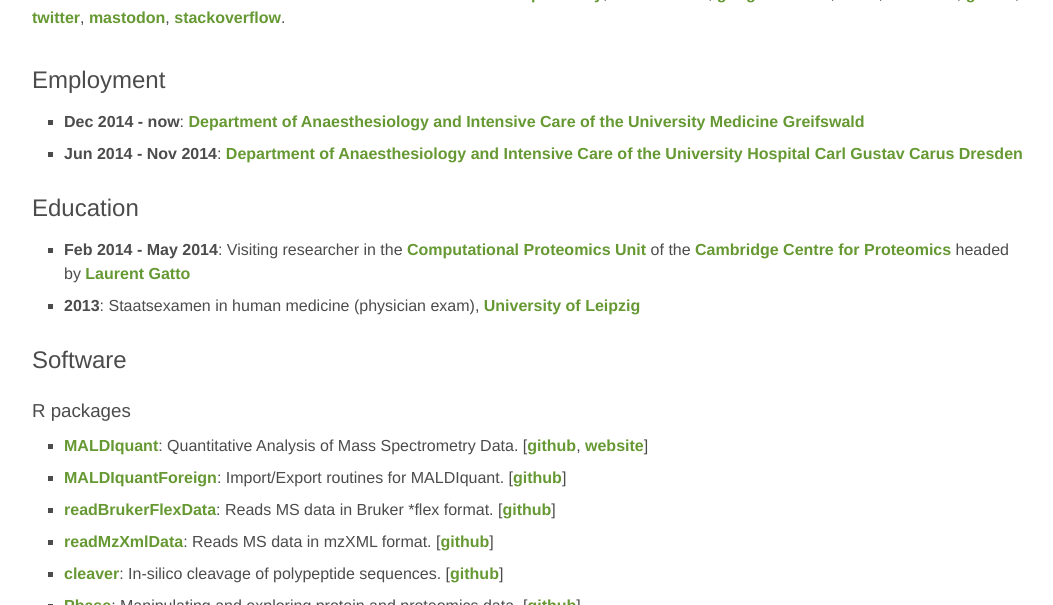
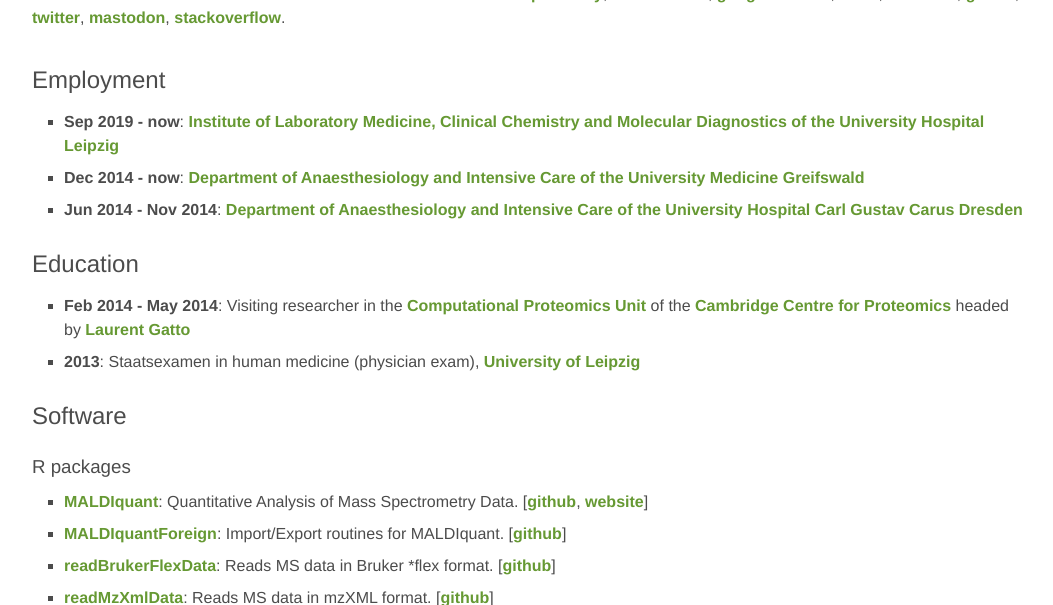
Before and after one commit to sgibb/sgibb.github.io, a Jekyll site: the page built from index.md, in a window 1280 px wide and 900 px high, cut to the strip 295-900 px from the top of the window. Shown: the whole strip, without its empty margins (112-1165 px from the left). Built offline with Jekyll 4.4.1, drawn with Linux system fonts in a browser that asks for light colours.

Commit message:
Add ILM Leipzig

```diff
--- a/_data/cv.yml
+++ b/_data/cv.yml
@@ -1,5 +1,8 @@
 - type: Employment
   entries:
+    - title: "[Institute of Laboratory Medicine, Clinical Chemistry and Molecular Diagnostics of the University Hospital Leipzig](http://ilm.uniklinikum-leipzig.de/)"
+      time: "Sep 2019 - now"
+
     - title: "[Department of Anaesthesiology and Intensive Care of the University Medicine Greifswald](http://www2.medizin.uni-greifswald.de/intensiv/)"
       time: "Dec 2014 - now"
 
```
